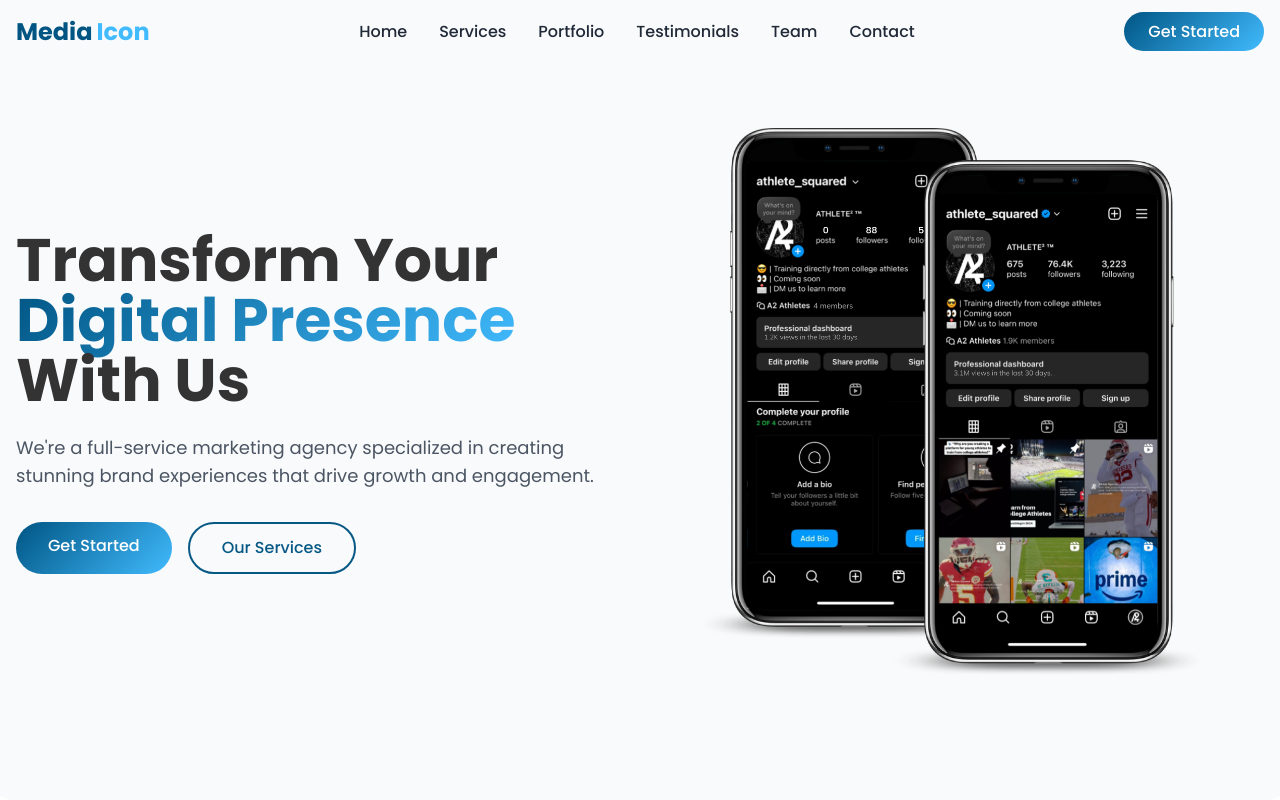
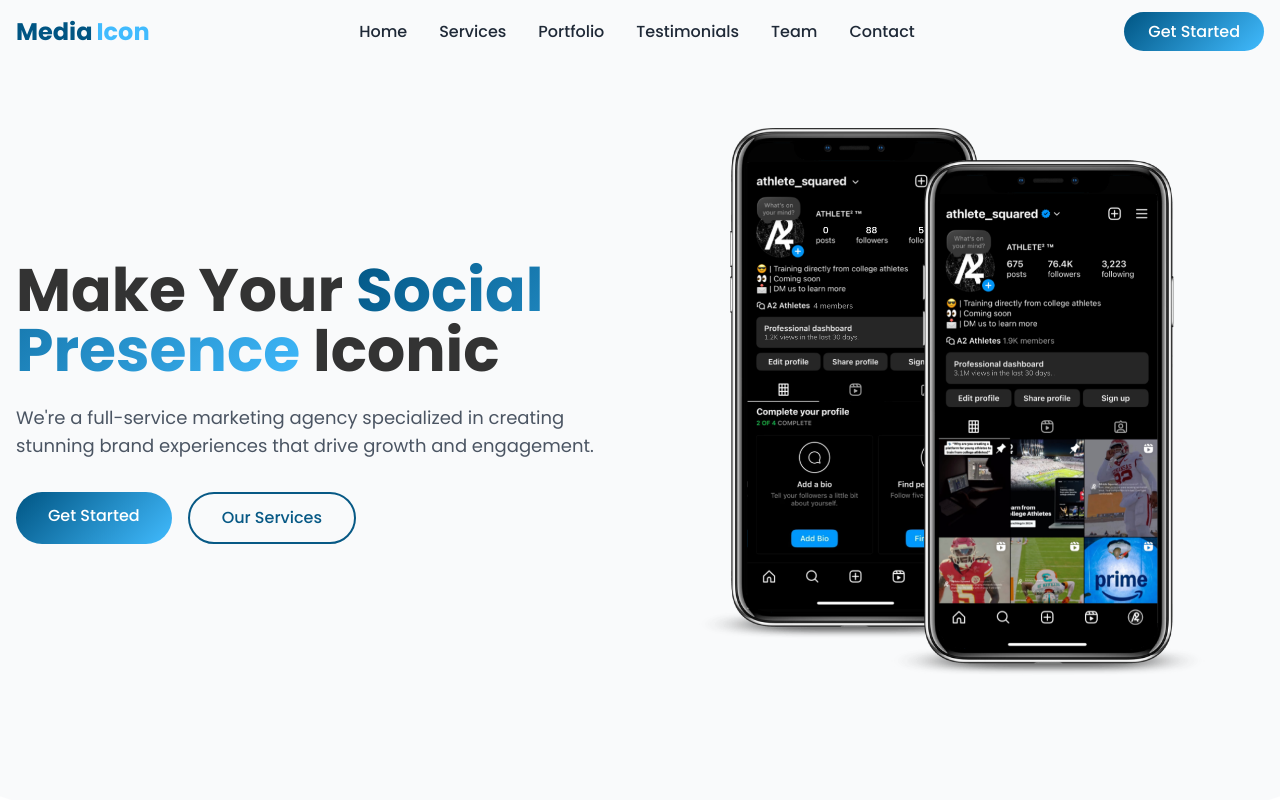
Before and after one commit to Asilomare/Media-Icon, a Next.js app: page / in a window 1280 px wide. Shown: the top 800 px of the page. Built offline with nearby package versions, Linux system fonts and the light colour scheme.

Commit message:
update copy

```diff
--- a/components/Hero.js
+++ b/components/Hero.js
@@ -7,7 +7,7 @@
         <div className="flex flex-col md:flex-row items-center">
           <div className="md:w-1/2 mb-10 md:mb-0" data-aos="fade-right" data-aos-duration="1000">
             <h1 className="text-4xl md:text-5xl lg:text-6xl font-bold mb-6 leading-tight">
-              Transform Your <span className="gradient-text">Digital Presence</span> With Us
+              Make Your <span className="gradient-text">Social Presence</span> Iconic
             </h1>
             <p className="text-lg text-gray-600 mb-8">
               We're a full-service marketing agency specialized in creating stunning brand experiences that drive growth and engagement.
```
